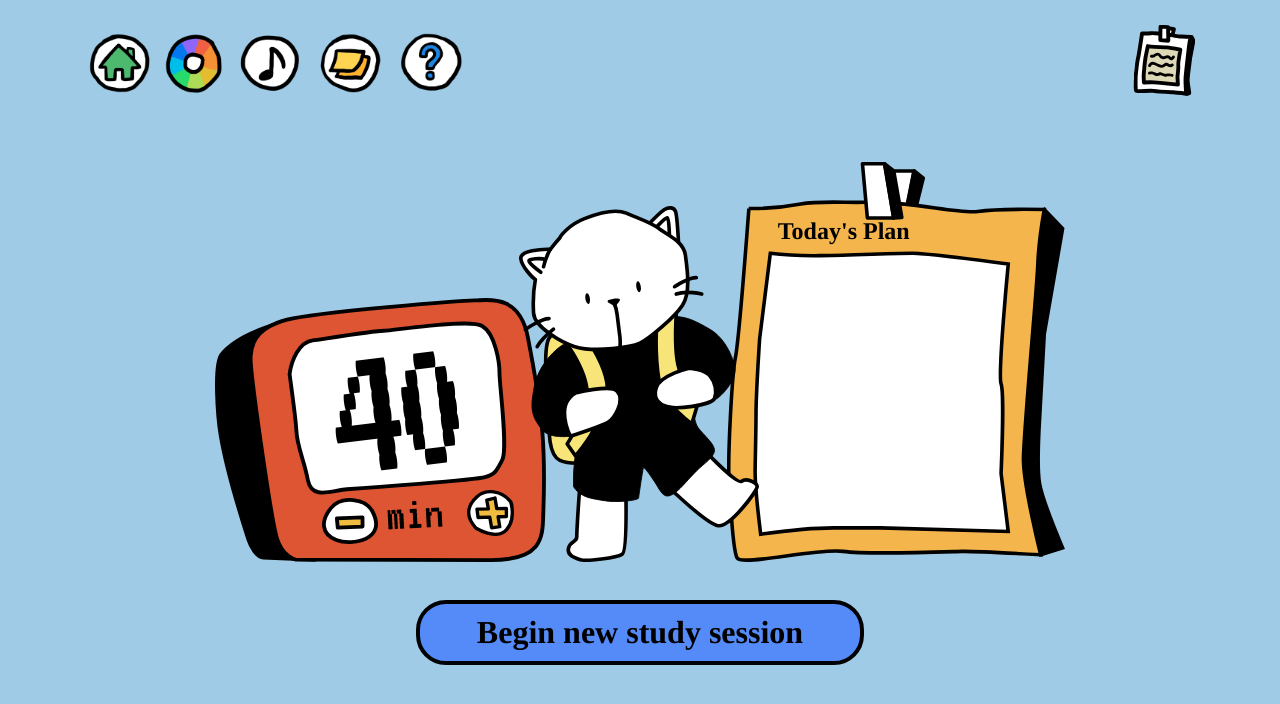
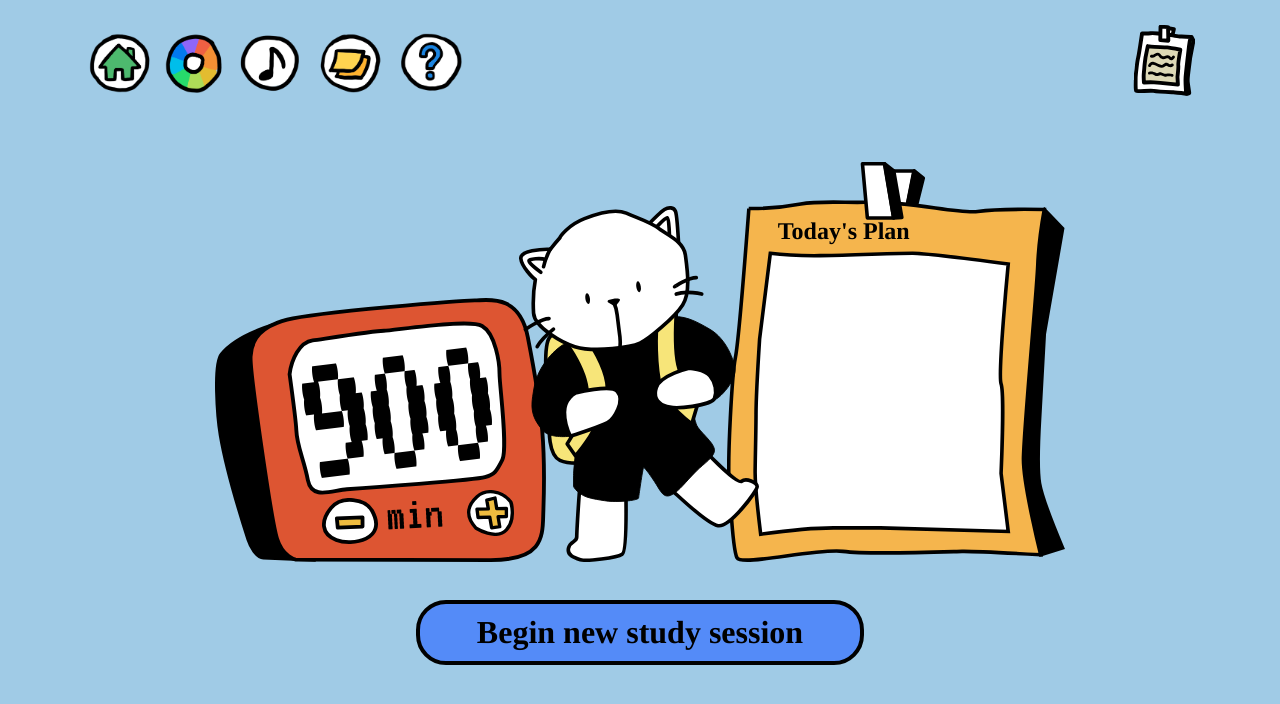
Before and after one commit to thrisnasingh/studywithme, a React (Create React App) app: page / in a window 1280 px wide. Shown: the top 704 px of the page. Built offline with nearby package versions, Linux system fonts and the light colour scheme; a web font is replaced by a local one.

Commit message:
fix timer and todo scroll

```diff
--- a/src/App.css
+++ b/src/App.css
@@ -211,6 +211,7 @@ body{
   font-size: 1.5rem;
   line-height: 1;
   outline: none;
+  overflow: scroll;
 }
 
 .instruction-container{
--- a/src/HomeTimer.css
+++ b/src/HomeTimer.css
@@ -15,15 +15,18 @@
     top: 72%;
 }
 
-#timer-value{
-    font-size:25vh;
-    width:50%;
-    rotate:-7deg;
+#timer-value {
+    font-size: 25vh;
+    display: flex;
+    align-items: center;
+    justify-content: center;
+    width: 50%;
+    rotate: -7deg;
     font-family: 'VT323';
     letter-spacing: -2vh;
-    position:absolute;
+    position: absolute;
     text-align: center;
-    z-index:10;
-    left:27%;
+    z-index: 10;
+    left: 27.5%;
     top: 4%;
 }
--- a/src/HomeTimer.js
+++ b/src/HomeTimer.js
@@ -17,7 +17,7 @@ const HomeTimer = () => {
 
   const handlePlusClick = () => {
     // Increment the timer value
-    if (timerValue < 999) {
+    if (timerValue < 995) {
         setTimerValue(prevValue => prevValue + 5);
     }
   };
--- a/src/containers/HomeContainer.js
+++ b/src/containers/HomeContainer.js
@@ -16,7 +16,7 @@ const HomeContainer = () => {
   const [isBreak, setIsBreak] = useState(false);
   const avatars = [homeCat, homeFrog, homeDuck];
   const [currentAvatarIndex, setCurrentAvatarIndex] = useState(0);
-  const [initialTimerValue, setInitialTimerValue] = useState(2400); //passes in seconds
+  const [initialTimerValue, setInitialTimerValue] = useState(900*60); //passes in seconds
 
   const convertSecondsToMinutes = (seconds) => {
     return seconds / 60;
@@ -31,7 +31,7 @@ const HomeContainer = () => {
 
   const handlePlusClick = () => { // handles in mins, which is why seconds need to be converted
     // Increment the timer value
-    if (convertSecondsToMinutes(initialTimerValue) < 999) {
+    if (convertSecondsToMinutes(initialTimerValue) < 995) {
         setInitialTimerValue(prevValue => prevValue + 5*60);
     }
   };
```
